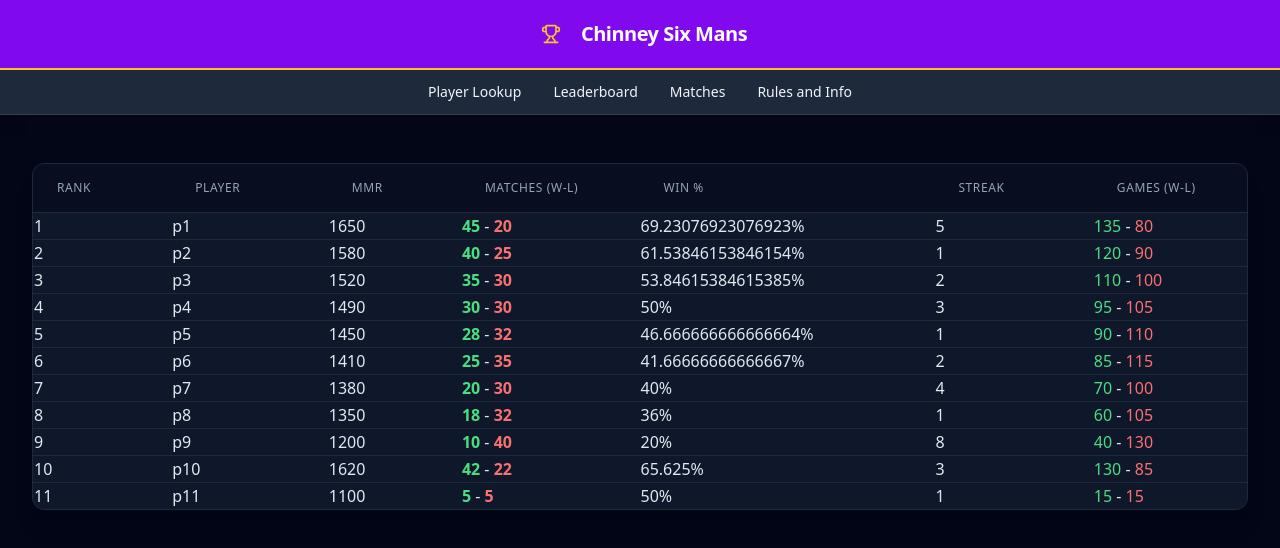
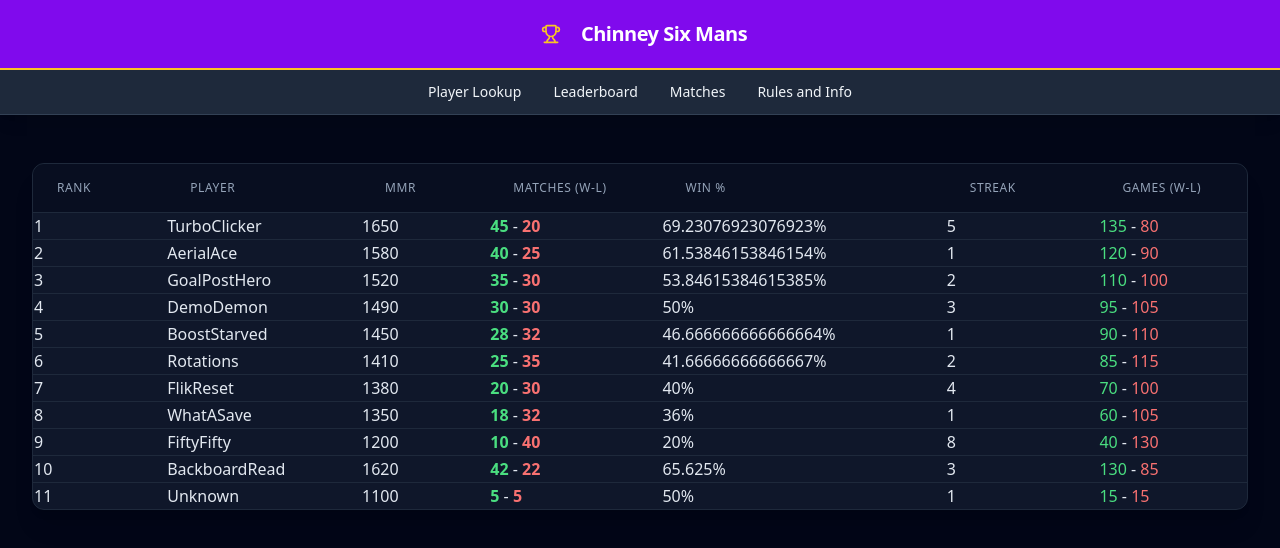
Before and after one commit to Callum-C/chinney-react-website, a React (Vite) app: page / in a window 1280 px wide. Shown: the top 548 px of the page. Built offline with nearby package versions, Linux system fonts and the light colour scheme.

Commit message:
Leaderboard Row Component

```diff
--- a/src/components/Header.jsx
+++ b/src/components/Header.jsx
@@ -1,4 +1,3 @@
-import React from 'react';
 import { Trophy } from 'lucide-react';
 
 const NAV_LINKS = [
--- a/src/components/Leaderboard.jsx
+++ b/src/components/Leaderboard.jsx
@@ -1,6 +1,5 @@
-import React from 'react';
 import { MOCK_PLAYERS, MOCK_STATS, MOCK_MATCHES } from '../data/mockData';
-import { getPlayerName } from '../helpers/utilityFunctions';
+import LeaderboardRow from './LeaderboardRow';
 
 const TABLE_HEADERS = [
   {label: "Rank", id: "rank"},
@@ -37,16 +36,7 @@ export default function renderLeaderboard() {
           <tbody className='divide-y divide-slate-800'>
               {MOCK_STATS.map((player, index) => {
                 return (
-                  <tr key={player.playerID} className='hover:bg-slate-800/50 transition-colors group'>
-                    <td>{index + 1}</td>
-                    <td>{player.playerID}</td>
-                    <td>{player.mmr}</td>
-                    <td><span className='text-green-400 font-bold'>{player.matchesWon}</span> - <span className='text-red-400 font-bold'>{player.matchesLost}</span></td>
-                    <td>{(player.matchesWon / (player.matchesWon + player.matchesLost)) * 100 + "%"}</td>
-                    <td>{player.winStreak > 0 ? player.winStreak : player.losingStreak}</td>
-                    <td><span className='text-green-400'>{player.gamesWon}</span> - <span className='text-red-400'>{player.gamesLost}</span></td>
-
-                  </tr>
+                  <LeaderboardRow player={player} index={index}/>
                 );
               })}
           </tbody>
--- /dev/null
+++ b/src/components/LeaderboardRow.jsx
@@ -0,0 +1,16 @@
+import { getPlayerName } from '../helpers/utilityFunctions';
+
+export default function renderLeaderboardRow({ player, index }) {
+
+  return (
+    <tr key={player.playerID} className='hover:bg-slate-800/50 transition-colors group'>
+      <td>{index + 1}</td>
+      <td>{getPlayerName(player.playerID)}</td>
+      <td>{player.mmr}</td>
+      <td><span className='text-green-400 font-bold'>{player.matchesWon}</span> - <span className='text-red-400 font-bold'>{player.matchesLost}</span></td>
+      <td>{(player.matchesWon / (player.matchesWon + player.matchesLost)) * 100 + "%"}</td>
+      <td>{player.winStreak > 0 ? player.winStreak : player.losingStreak}</td>
+      <td><span className='text-green-400'>{player.gamesWon}</span> - <span className='text-red-400'>{player.gamesLost}</span></td>
+    </tr>
+  );
+}
--- a/src/helpers/utilityFunctions.jsx
+++ b/src/helpers/utilityFunctions.jsx
@@ -1,4 +1,3 @@
-import React from 'react';
 import { MOCK_PLAYERS } from '../data/mockData';
 
 export const getPlayerName = (id) => {
```
